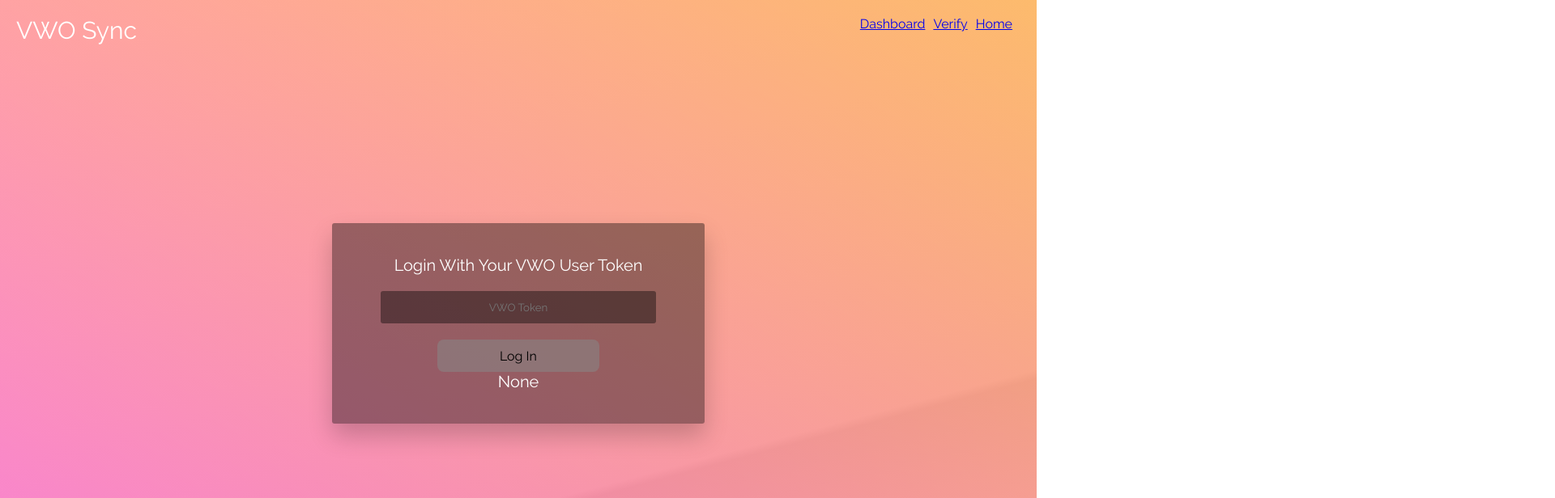
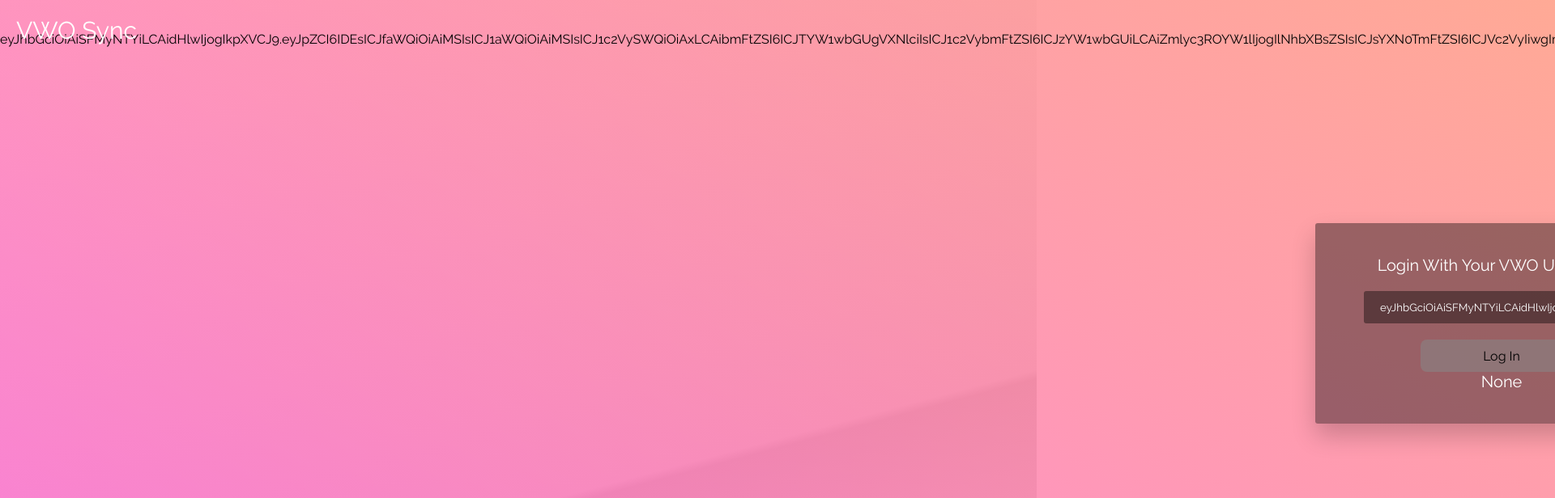
Before and after one commit to metasloth/vwo-sync, a React (Create React App) app: page /verify in a window 1280 px wide. Shown: the top 616 px of the page at 81% size, 1920 px wide, since content can reach past the window. Built offline with nearby package versions, Linux system fonts and the light colour scheme; sample sign-in values are in the browser's storage.

Commit message:
Learning React is a journey

```diff
--- a/public/test.js
+++ /dev/null
@@ -1 +0,0 @@
-console.log('oh hey')
--- a/src/App.css
+++ b/src/App.css
@@ -31,19 +31,13 @@
   to { transform: rotate(360deg); }
 }
 
-main{
-  position: absolute;
-  width: 100%;
-  height: 100%;
-  top: 0px;
-}
 
-main .mainRoutes{
+.mainRoutes{
   margin-top: 20px;
   margin-right: 20px;
 }
 
-main .mainRoutes > a {
+.mainRoutes > a {
   display: block;
   float: right;
   margin-right: 10px;
--- a/src/App.js
+++ b/src/App.js
@@ -1,17 +1,56 @@
 import React, { Component } from 'react';
-import Main from './components/Main';
+import { Switch, Route, Link, Redirect } from 'react-router-dom'
+import Verify from './components/verify/verify.js';
+import Dashboard from './components/dashboard/dashboard.js';
+import VWO from './lib/vwo-api.js'
 import './App.css';
 
 
-class App extends Component {
+class App extends React.Component {
+  constructor() {
+    super()
+    this.updateToken = this.updateToken.bind(this)
+    this.state = {
+      vwoToken: (localStorage.getItem('vwoToken')) ? localStorage.getItem('vwoToken') : '',
+      loggedIn: false,
+
+    }
+  }
+
+  updateToken(e){
+    this.setState({vwoToken: e.target.value})
+  }
+
   render() {
+    const vwoToken = this.state.vwoToken
     return (
       <div className="Grad1">
         <div className="Grad2">
-        <div className="App-header">
-          <p>VWO Sync</p>
-        </div>
-        <Main />
+          <div className="App-header">
+            <p>VWO Sync</p>
+          </div>
+          <div className='mainRoutes'>
+            <Link to='/'>Home</Link>
+            <Link to='/verify'>Verify</Link>
+            <Link to='/dashboard'>Dashboard</Link>
+            <p>{vwoToken}</p>
+          </div>
+          <Switch>
+            <Route exact path='/' render={() => (
+              localStorage.getItem('userVerified') === 'true' ? (
+                <Redirect to='/dashboard' />
+              ) : (
+                  <Redirect to='/verify' />
+                )
+            )} />
+            <Route path='/verify' render={() => (
+              <Verify
+                vwoToken={vwoToken}
+                updateToken={this.updateToken}
+              />
+            )} />
+            <Route path='/dashboard' component={Dashboard} />
+          </Switch>
         </div>
       </div>
     );
--- a/src/components/Main.js
+++ /dev/null
@@ -1,27 +0,0 @@
-import React from 'react'
-import { Switch, Route, Link, Redirect } from 'react-router-dom'
-import Verify from './verify/verify.js'
-import Dashboard from './Dashboard'
-
-const Main = () => (
-  <main>
-    <div className='mainRoutes'>
-      <Link to='/'>Home</Link>
-      <Link to='/verify'>Verify</Link>
-      <Link to='/dashboard'>Dashboard</Link>
-    </div>
-    <Switch>
-      <Route exact path='/' render={()=> (
-        localStorage.getItem('userVerified') === 'true' ? (
-          <Redirect to='/dashboard' />
-        ) : (
-          <Redirect to='/verify' />
-        )
-      )} />
-      <Route path='/verify' component={Verify} />
-      <Route path='/dashboard' component={Dashboard} />
-    </Switch>
-  </main>
-)
-
-export default Main
--- a/src/components/Dashboard.js
+++ b/src/components/dashboard/dashboard.js
@@ -1,5 +1,6 @@
 import React from 'react'
-import './Dashboard.css'
+import './dashboard.css'
+
 const Dashboard = () => (
   <div className="dashboard">
     <h1>This is the dashboard route</h1>
--- a/src/components/verify/verify.js
+++ b/src/components/verify/verify.js
@@ -1,63 +1,68 @@
 import React from 'react'
 import './verify.css'
-import VWO from '../../lib/vwo-api'
-import { withRouter } from 'react-router-dom'
-const vwo = new VWO()
-
+import { Redirect } from 'react-router-dom'
 
 class Verify extends React.Component {
-  constructor(props){
+  constructor(props) {
     super(props)
+    this.token = props.token
     this.handleChange = this.handleChange.bind(this);
-    this.tokenSubmit = this.tokenSubmit.bind(this)
+    //this.tokenSubmit = this.tokenSubmit.bind(this)
     this.tokenVerified = this.tokenVerified.bind(this)
-    this.res = this.res
     this.state = {
       verified: false,
       verifiedStatus: 'None',
-      token: ''
+      redirectToDash: false,
+      token: (localStorage.getItem('vwoToken')) ? localStorage.getItem('vwoToken') : ''
     }
   }
 
-  tokenSubmit() {
-    this.setState({verifiedStatus: 'Verifying...'})
-    let vwo = new VWO(this.state.token)
-    vwo.verifyToken(this.tokenVerified)
+  // tokenSubmit() {
+  //   this.setState({ verifiedStatus: 'Verifying...' })
+  //   this.VWO.verifyToken(this.tokenVerified)
+  // }
 
-    }
-
-
-  tokenVerified(res){
-    if (res){
+  tokenVerified(res) {
+    if (res) {
+      this.setState({ verifiedStatus: 'Verified!' })
       localStorage.setItem('userVerified', 'true')
       localStorage.setItem('vwoToken', this.state.token)
+      this.setState({ redirectToDash: true })
+    } else {
+      this.setState({ verifiedStatus: 'What was that shit?' })
+      localStorage.setItem('userVerified', 'false')
     }
   }
 
   handleChange(e) {
-    this.setState({token: e.target.value})
+    //this.props.testVal.setState(e.target.value)
+    //this.props.updateVal({props.testVal: e.target.value})
   }
 
   render() {
     const token = this.state.token
     const verifiedStatus = this.state.verifiedStatus
+    const {redirectToDash} = this.state
+
+    if (redirectToDash) {
+      return (
+        <Redirect to='/dashboard'/>
+      )
+    }
+
     return (
       <div className="verify-wrap">
         <div className="verify">
           <p className="App-intro">
             Login With Your VWO User Token
           </p>
-
-            <input type="text" placeholder="VWO Token" value={token} onChange={this.handleChange}/>
-            <button onClick={this.tokenSubmit}>Log In</button>
-
+          <input type="text" placeholder="VWO Token" value={this.props.vwoToken} onChange={this.props.updateToken} />
+          <button >Log In</button>
           <p className="App-intro">{verifiedStatus}</p>
         </div>
       </div>
     )
   }
-
-
 }
 
 export default Verify
--- a/src/lib/vwo-api.js
+++ b/src/lib/vwo-api.js
@@ -1,11 +1,15 @@
 import request from 'request'
+
 
 
 class VWO {
   constructor(token){
     this.token = token
+    this.verifyToken = verifyToken
   }
-  verifyToken(callback){
+}
+
+function verifyToken(callback){
   request({
     method: 'GET',
     uri: 'https://app.vwo.com/api/v2/accounts',
@@ -23,7 +27,4 @@
   })
 }
 
-
-}
-
 export default VWO
```
Also changed, not shown: src/components/campaigns/campaigns.js (deleted), src/components/campaigns/campaings.css (deleted), src/components/dashboard/dashboard.css (renamed from src/components/Dashboard.css). Lines whose indentation alone changed are shown as unchanged.
